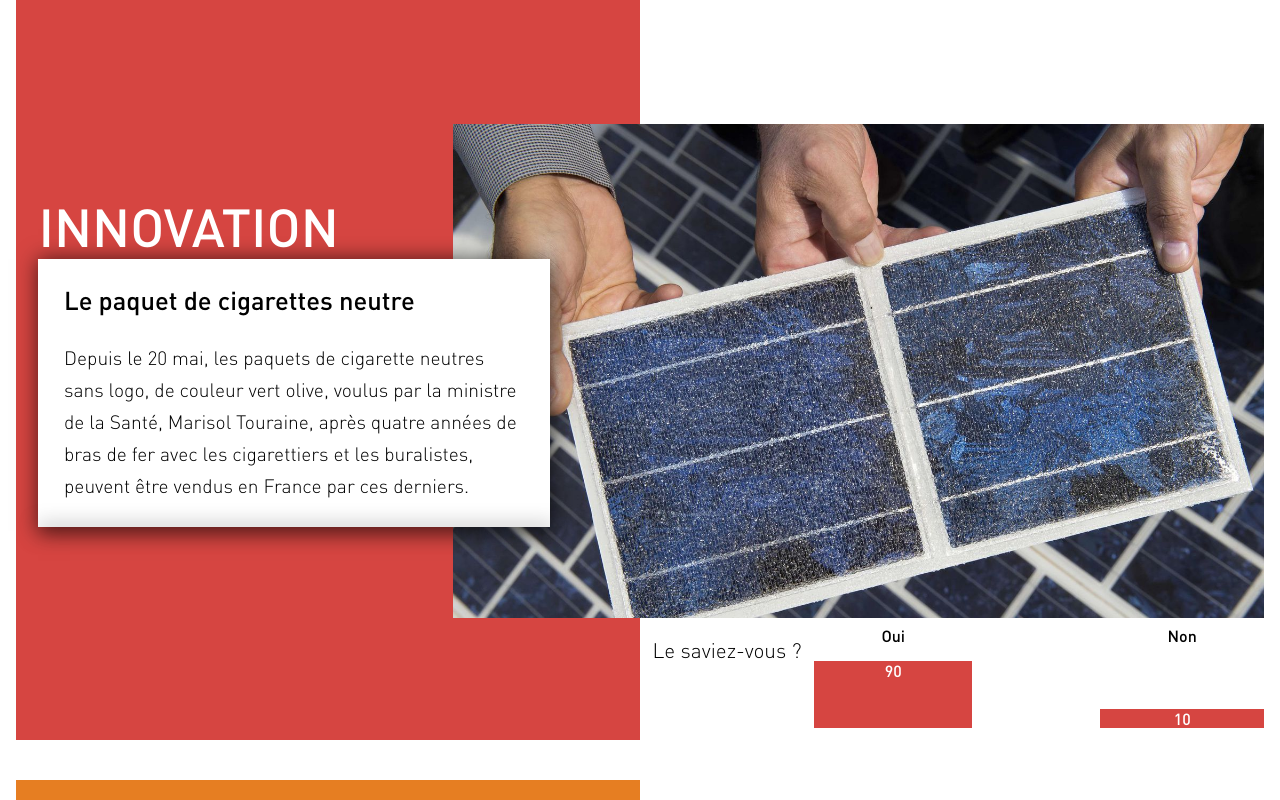
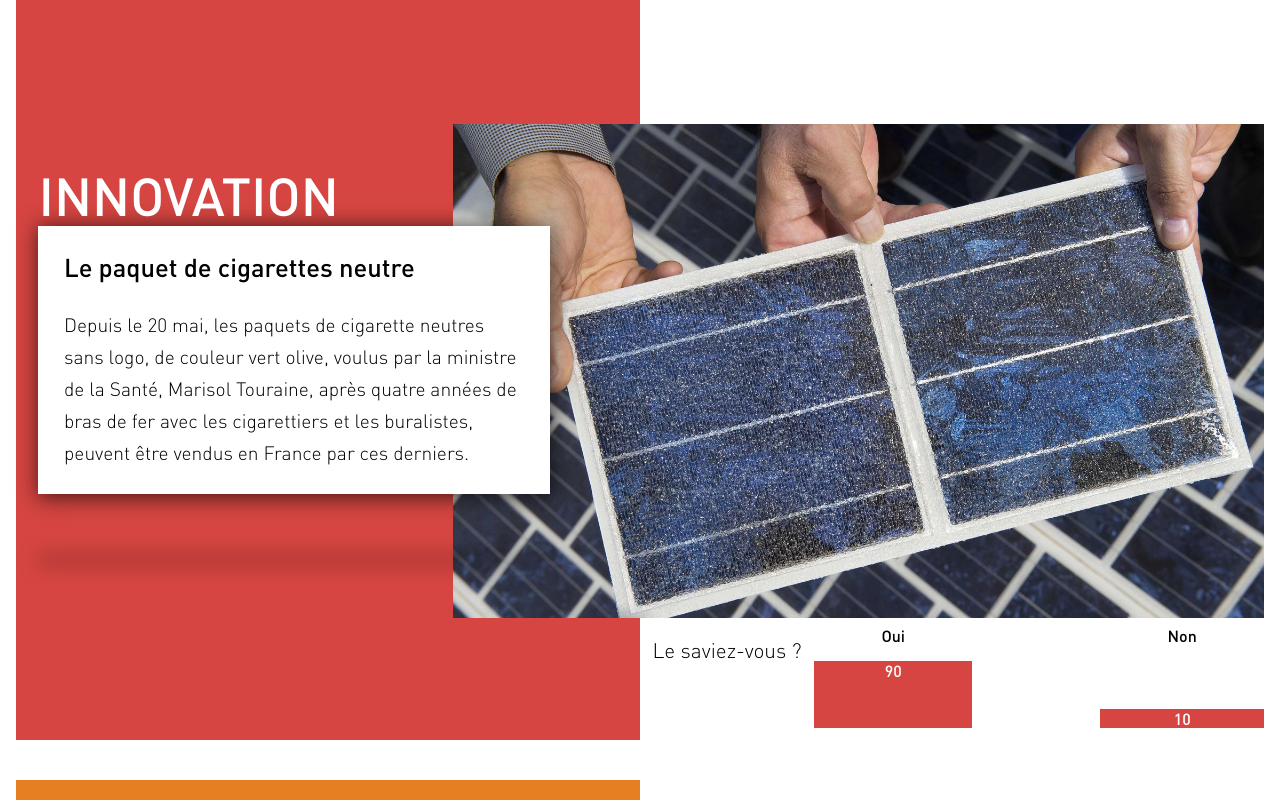
Before and after one commit to T-Zahil/hetic-p2019-groupe15, a website: page src/index.html in a window 1280 px wide. Shown: the part 840-1640 px from the top of the page. Drawn offline with nearby package versions, Linux system fonts and the light colour scheme; files that its build step writes are made by us from their sources.

Commit message:
[MONTHS - UPDATE ANIM ON MOBILE]

```diff
--- a/src/js/months.js
+++ b/src/js/months.js
@@ -107,7 +107,7 @@ function animateMonth(name) {
         $(name).find(".month__backPicture").css({
             'width': '100%',
             'height': '40%',
-            'background-position': 'inherit',
+            'background-position': 'center',
             'position': 'inherit'
         });
         $('.month__img').css({
--- a/src/scss/global/_months.scss
+++ b/src/scss/global/_months.scss
@@ -45,7 +45,7 @@
     font-size: 3.3rem;
     text-align: center;
     @include large {
-       height:8%;
+       height:8vh;
     }
 }
 
```
